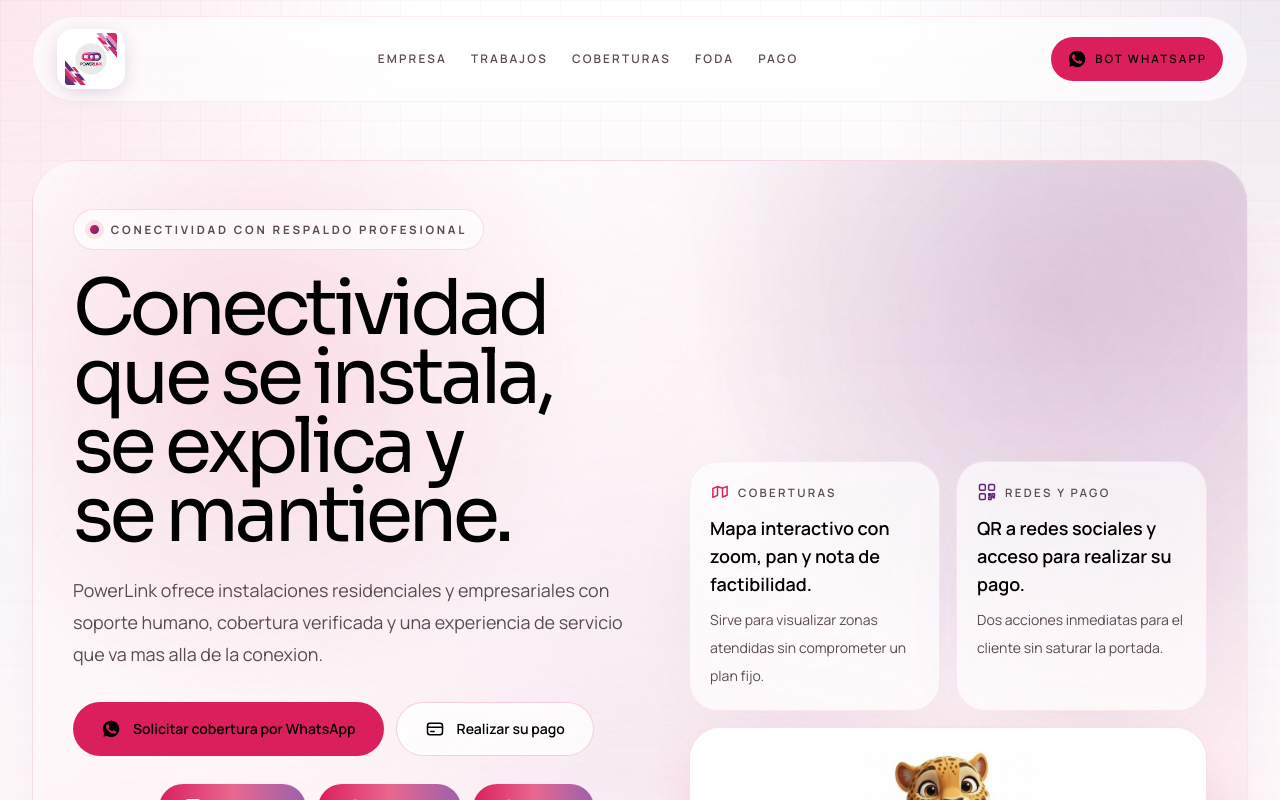
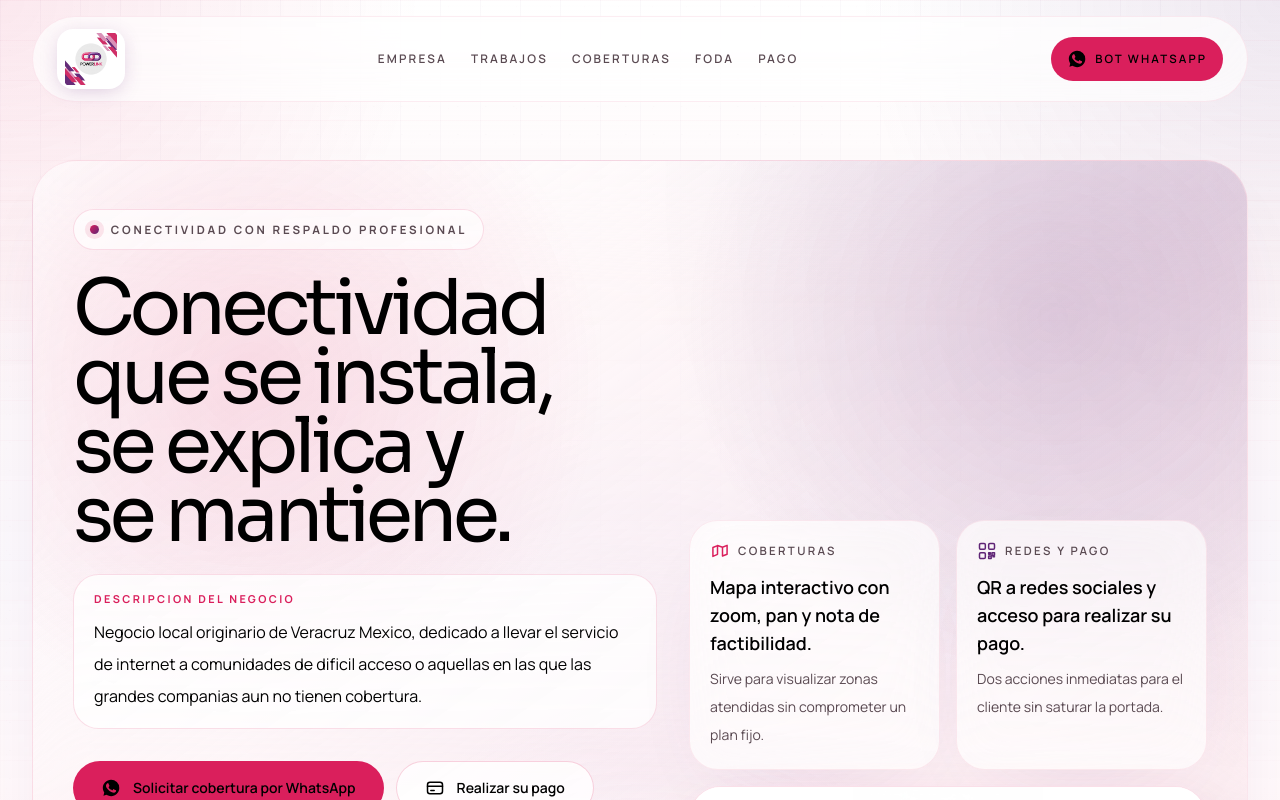
Before and after one commit to mitre88/planes-informes-web, a Next.js app: page / in a window 1280 px wide. Shown: the top 800 px of the page. Built offline with nearby package versions, Linux system fonts and the light colour scheme.

Commit message:
feat: agrega descripción del negocio del plan de mercadotecnia bajo el titular hero
Co-Authored-By: Claude Sonnet 4.6 <noreply@anthropic.com>

```diff
--- a/app/page.tsx
+++ b/app/page.tsx
@@ -369,10 +369,15 @@ export default async function Home() {
                 <h1 className="font-display mt-6 max-w-4xl text-balance text-[clamp(2.6rem,6vw,5.4rem)] leading-[0.9] tracking-[-0.06em] text-[var(--color-ink)]">
                   Conectividad que se instala, se explica y se mantiene.
                 </h1>
-                <p className="mt-6 max-w-2xl text-[1.05rem] leading-8 text-[var(--color-slate)] sm:text-[1.12rem]">
-                  PowerLink ofrece instalaciones residenciales y empresariales con soporte humano,
-                  cobertura verificada y una experiencia de servicio que va mas alla de la conexion.
-                </p>
+
+                <div className="mt-6 max-w-2xl rounded-[1.6rem] border border-[rgba(218,31,92,0.14)] bg-white/80 px-5 py-4">
+                  <p className="text-[0.68rem] font-bold uppercase tracking-[0.22em] text-[var(--color-pink-dark)]">
+                    Descripcion del negocio
+                  </p>
+                  <p className="mt-2 text-[1rem] leading-8 text-[var(--color-ink)]">
+                    Negocio local originario de Veracruz Mexico, dedicado a llevar el servicio de internet a comunidades de dificil acceso o aquellas en las que las grandes companias aun no tienen cobertura.
+                  </p>
+                </div>
 
                 <div className="mt-8 flex flex-col gap-3 sm:flex-row">
                   <Link
```
